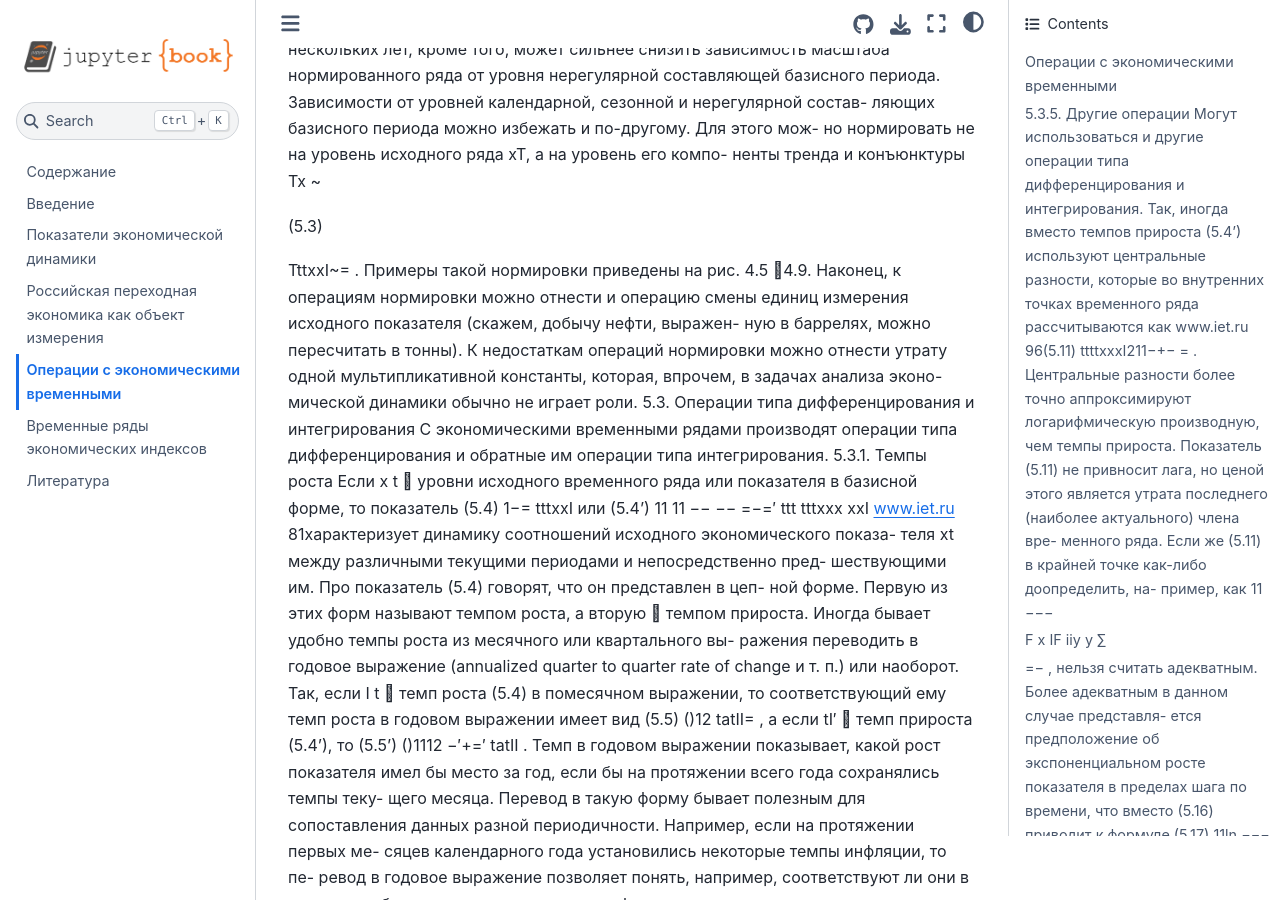
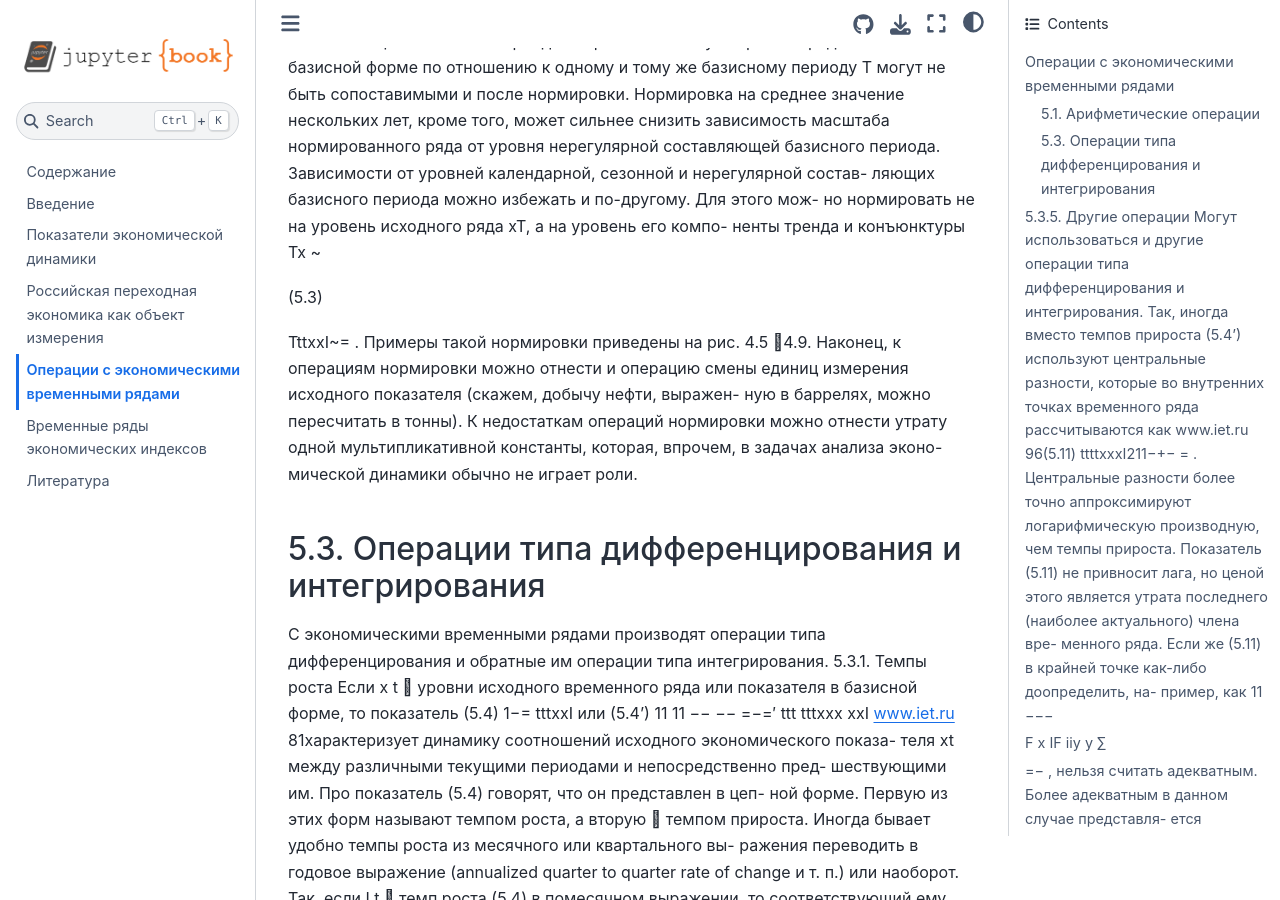
Before and after one commit to alexisakov/dynamics0, a Jupyter Book: the page built from 0400something.md, in a window 1280 px wide and 900 px high, scrolled down 1662 px. Built offline with Jupyter Book 1.0.4 settings and Sphinx 7.4.7 and the Sphinx Book theme 1.1.4, drawn with Linux system fonts in a browser that asks for light colours; pages that are not in the unit, such as notebooks, are missing from menus; some of the changed text lies outside the part shown.

Commit message:
adding my first book!

```diff
--- a/0400something.md
+++ b/0400something.md
@@ -1,14 +1,16 @@
-# Операции с экономическими временными
-рядами
- В задачах анализа экономической динамики объектами обработки, хра-
+# Операции с экономическими временными рядами
+
+В задачах анализа экономической динамики объектами обработки, хра-
 нения, визуализации являются экономические временные ряды. Выше бы-
 ли рассмотрены их свойства, обсуждены задачи, для решения которых они
 используются, описаны некоторые особенности российской переходной
 экономики. В данном разделе рассмотрим операции, операндами которых
 являются экономические временные ряды, т. е. обсудим, что можно делать
 с экономическими временными рядами.
-5.1. Арифметические операции
- Над временными рядами, как и над действительными числами, можно
+
+## 5.1. Арифметические операции
+
+Над временными рядами, как и над действительными числами, можно
 проводить арифметические операции. К их числу относятся бинарные опе-
 рации типа
 
@@ -113,8 +115,9 @@
  К недостаткам операций нормировки можно отнести утрату одной
 мультипликативной константы, которая, впрочем, в задачах анализа эконо-
 мической динамики обычно не играет роли.
-5.3. Операции типа дифференцирования
-и интегрирования
+
+## 5.3. Операции типа дифференцирования и интегрирования
+
  С экономическими временными рядами производят операции типа
 дифференцирования и обратные им операции типа интегрирования.
 5.3.1. Темпы роста
```
